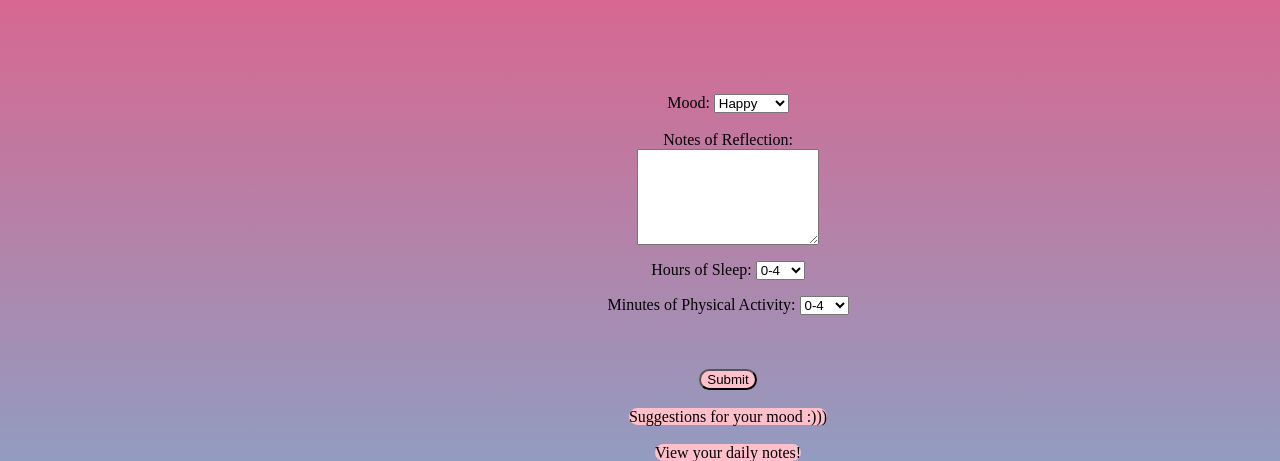
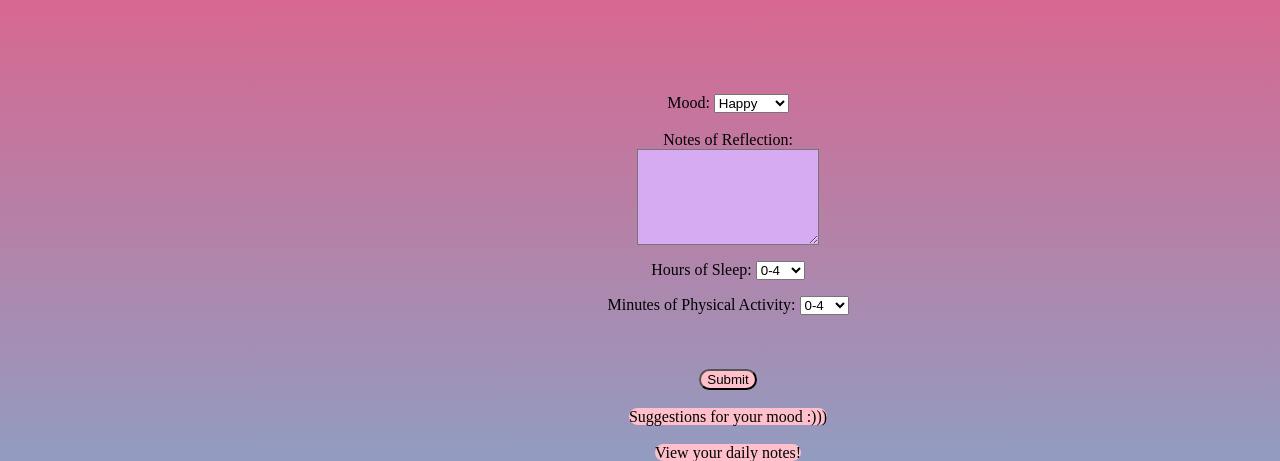
Before and after one commit to seehamrun/CodingCrew, a Python web app: template templates/userInputPage.html in a window 1280 px wide; the page is wider, and only the part inside the window is pictured. Shown: the part 94-555 px from the top of that part. Run offline with Jinja, Linux system fonts and the light colour scheme; the template is opened without the code that fills it, so the values that code supplies are empty.

Commit message:
change text area color

```diff
--- a/static/style.css
+++ b/static/style.css
@@ -110,3 +110,8 @@ td{
   float: right;
   padding: 15px
 }
+
+textarea{
+
+  background-color:#d6abf2;
+}
```
